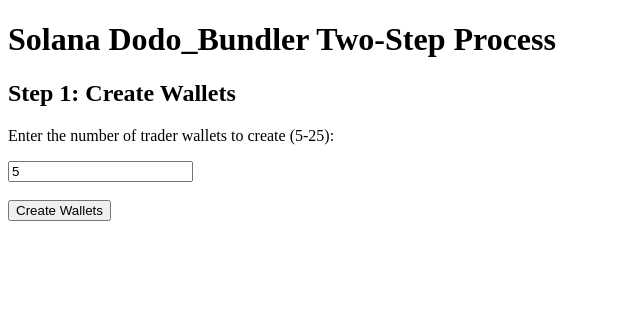
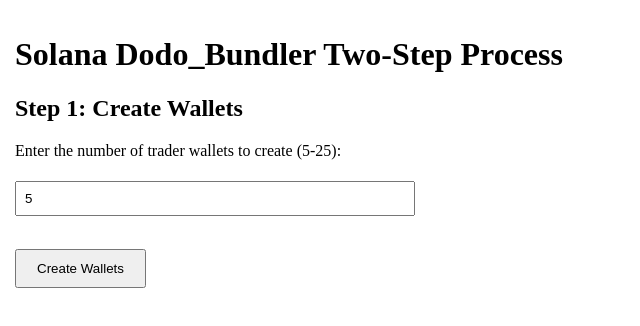
Before and after one commit to MEME-CORP/dodo_bundler, a website: page index.html in a window 1280 px wide. Shown: the whole page, without its empty margins (0-640 px from the left). Drawn offline with Linux system fonts and the light colour scheme.

Commit message:
responsive

```diff
--- a/index.html
+++ b/index.html
@@ -2,19 +2,89 @@
 <html>
 <head>
   <title>Solana Dodo_Bundler</title>
+  <meta name="viewport" content="width=device-width, initial-scale=1.0">
   <style>
+    body {
+      margin: 0;
+      padding: 15px;
+      max-width: 100%;
+      box-sizing: border-box;
+    }
+
     .error {
       color: red;
       display: none;
     }
+
     #step2, #step3 {
       display: none;
     }
+
     pre {
       background: #f9f9f9;
       padding: 10px;
       white-space: pre-wrap;
       word-break: break-all;
+      max-width: 100%;
+      overflow-x: auto;
+    }
+
+    /* New responsive styles */
+    input[type="text"],
+    input[type="file"] {
+      width: 100%;
+      max-width: 400px;
+      padding: 8px;
+      margin: 5px 0;
+      box-sizing: border-box;
+    }
+
+    button, input[type="submit"] {
+      padding: 10px 20px;
+      margin: 10px 0;
+      width: 100%;
+      max-width: 400px;
+    }
+
+    h1 {
+      font-size: 24px;
+      word-wrap: break-word;
+    }
+
+    h2 {
+      font-size: 20px;
+    }
+
+    h3 {
+      font-size: 18px;
+    }
+
+    form {
+      max-width: 100%;
+    }
+
+    label {
+      display: inline-block;
+      margin-top: 10px;
+    }
+
+    /* Media queries for larger screens */
+    @media (min-width: 768px) {
+      h1 {
+        font-size: 32px;
+      }
+
+      h2 {
+        font-size: 24px;
+      }
+
+      h3 {
+        font-size: 20px;
+      }
+
+      button, input[type="submit"] {
+        width: auto;
+      }
     }
   </style>
 </head>
```
